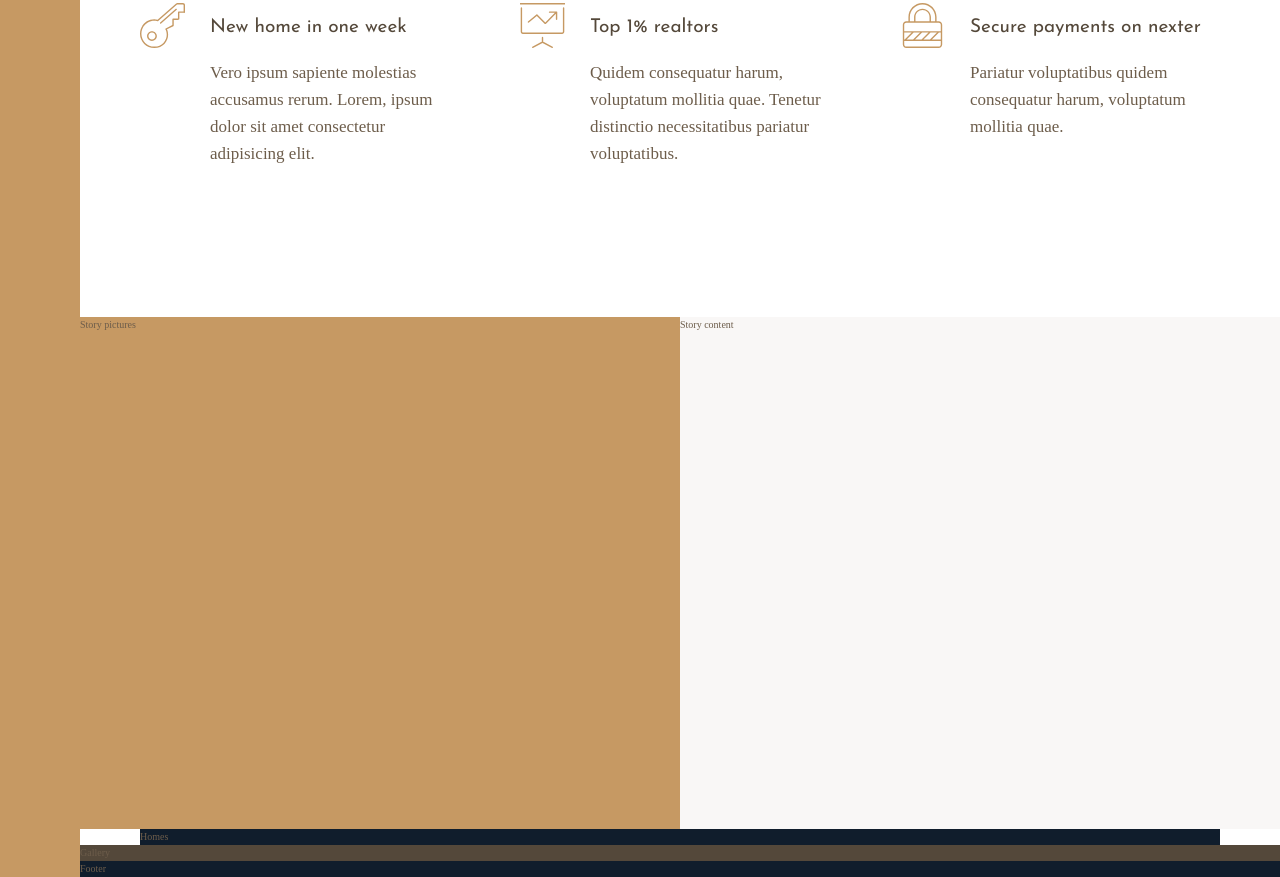
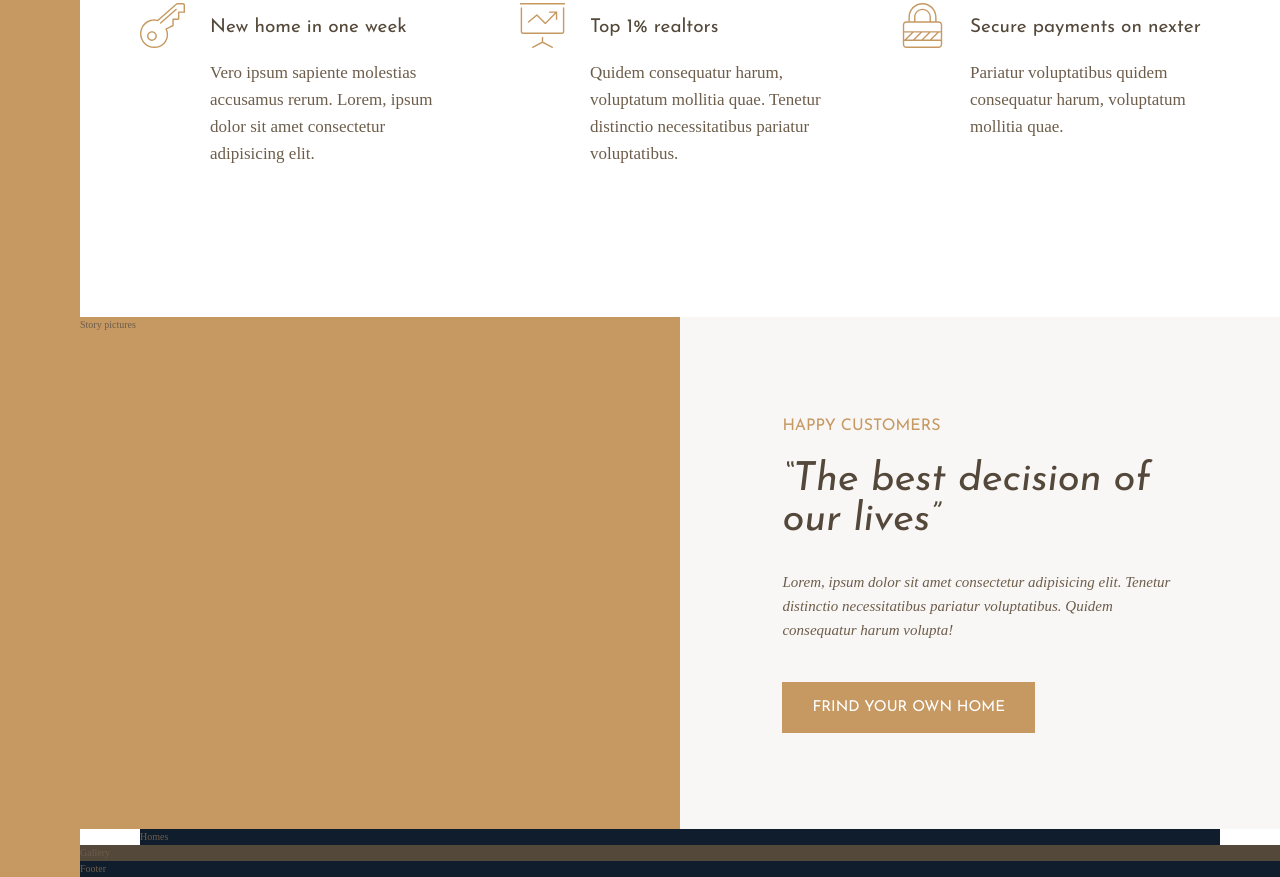
Before and after one commit to augustoqa/nexter-grid-css, a website: page index.html in a window 1280 px wide. Shown: the part 991-1868 px from the top of the page. Drawn offline with Linux system fonts and the light colour scheme.

Commit message:
Building the Story Section - Part 1

```diff
--- a/index.html
+++ b/index.html
@@ -86,7 +86,18 @@
 
     <div class="story__pictures">Story pictures</div>
 
-    <div class="story__content">Story content</div>
+    <div class="story__content">
+      <h3 class="heading-3 mb-sm">Happy Customers</h3>
+      <h2 class="heading-2 heading-2--dark mb-md">
+        &ldquo;The best decision of our lives&rdquo;
+      </h2>
+      <p class="story__text">
+        Lorem, ipsum dolor sit amet consectetur adipisicing elit. Tenetur
+        distinctio necessitatibus pariatur voluptatibus. Quidem consequatur
+        harum volupta!
+      </p>
+      <button class="btn">Frind your own home</button>
+    </div>
 
     <section class="homes">Homes</section>
 
--- a/sass/_story.scss
+++ b/sass/_story.scss
@@ -7,5 +7,22 @@
   &__content {
     background-color: $color-grey-light-1;
     grid-column: col-start 5 / full-end;
+
+    padding: 6rem 8vw;
+
+    // display: flex;
+    // flex-direction: column;
+    // justify-content: center;
+    // align-items: flex-start;
+
+    display: grid;
+    align-content: center;
+    justify-items: start;
+  }
+
+  &__text {
+    font-size: 1.5rem;
+    font-style: italic;
+    margin-bottom: 4rem;
   }
 }
--- a/sass/_typography.scss
+++ b/sass/_typography.scss
@@ -9,10 +9,23 @@
 
 .heading-2 {
   @extend %heading;
+  font-size: 4rem;
+  font-style: italic;
+  line-height: 1;
+
+  &--light {
+    color: $color-grey-light-1;
+  }
+  &--dark {
+    color: $color-grey-dark-1;
+  }
 }
 
 .heading-3 {
   @extend %heading;
+  font-size: 1.6rem;
+  color: $color-primary;
+  text-transform: uppercase;
 }
 
 .heading-4 {
@@ -26,3 +39,33 @@
     color: $color-grey-dark-1;
   }
 }
+
+.btn {
+  background-color: $color-primary;
+  color: #fff;
+  border: none;
+  border-radius: 0;
+  font-family: $font-display;
+  font-size: 1.5rem;
+  text-transform: uppercase;
+  padding: 1.8rem 3rem;
+  cursor: pointer;
+  transition: all 0.2s;
+
+  &:hover {
+    background-color: $color-primary-dark;
+  }
+}
+
+.mb-sm {
+  margin-bottom: 2rem;
+}
+.mb-md {
+  margin-bottom: 3rem;
+}
+.mb-lg {
+  margin-bottom: 4rem;
+}
+.mb-hl {
+  margin-bottom: 8rem;
+}
```
Also changed, not shown: css/style.css.
